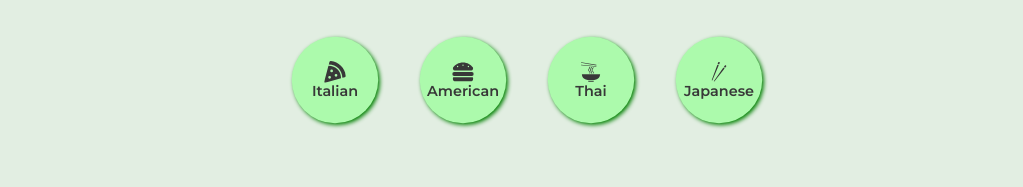
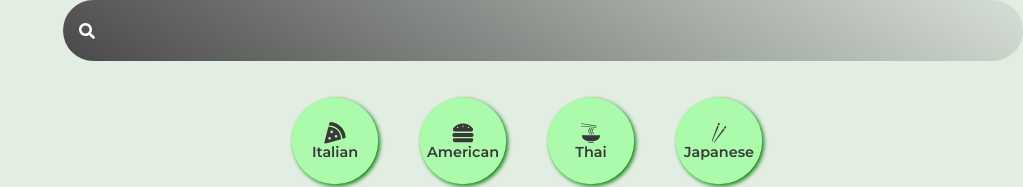
Before and after one commit to Pe6ko13/React_projects, a React (Create React App) app in the folder recipe_app/: page / in a window 1280 px wide. Shown: the top 187 px of the page, without its empty margins (257-1280 px from the left). Built offline with nearby package versions, Linux system fonts and the light colour scheme; no server answers.

Commit message:
add search component

```diff
--- a/recipe_app/src/App.js
+++ b/recipe_app/src/App.js
@@ -1,11 +1,13 @@
 import Category from './components/Category';
 import Pages from './pages/Pages';
 import { BrowserRouter } from 'react-router-dom';
+import Search from './components/Search';
 
 function App() {
     return (
         <div className='App'>
             <BrowserRouter>
+                <Search />
                 <Category />
                 <Pages />
             </BrowserRouter>
--- /dev/null
+++ b/recipe_app/src/components/Search.jsx
@@ -0,0 +1,44 @@
+import styled from 'styled-components';
+import { FaSearch } from 'react-icons/fa';
+
+function Search() {
+    return (
+        <FormStyle>
+            <div>
+                <FaSearch />
+                <input type='text' />
+            </div>
+        </FormStyle>
+    );
+}
+
+const FormStyle = styled.form`
+    margin: 0rem 20rem;
+
+    div {
+        position: relative;
+        width: 100%;
+    }
+
+    input {
+        width: 100%;
+        border: none;
+        background: linear-gradient(35deg, #494949, #3131);
+        font-size: 1.5rem;
+        color: #fff;
+        padding: 1rem 3rem;
+        border: none;
+        border-radius: 2rem;
+        outline: none;
+    }
+
+    svg {
+        position: absolute;
+        top: 50%;
+        left: 0%;
+        transform: translate(100%, -50%);
+        color: #fff;
+    }
+`;
+
+export default Search;
```
